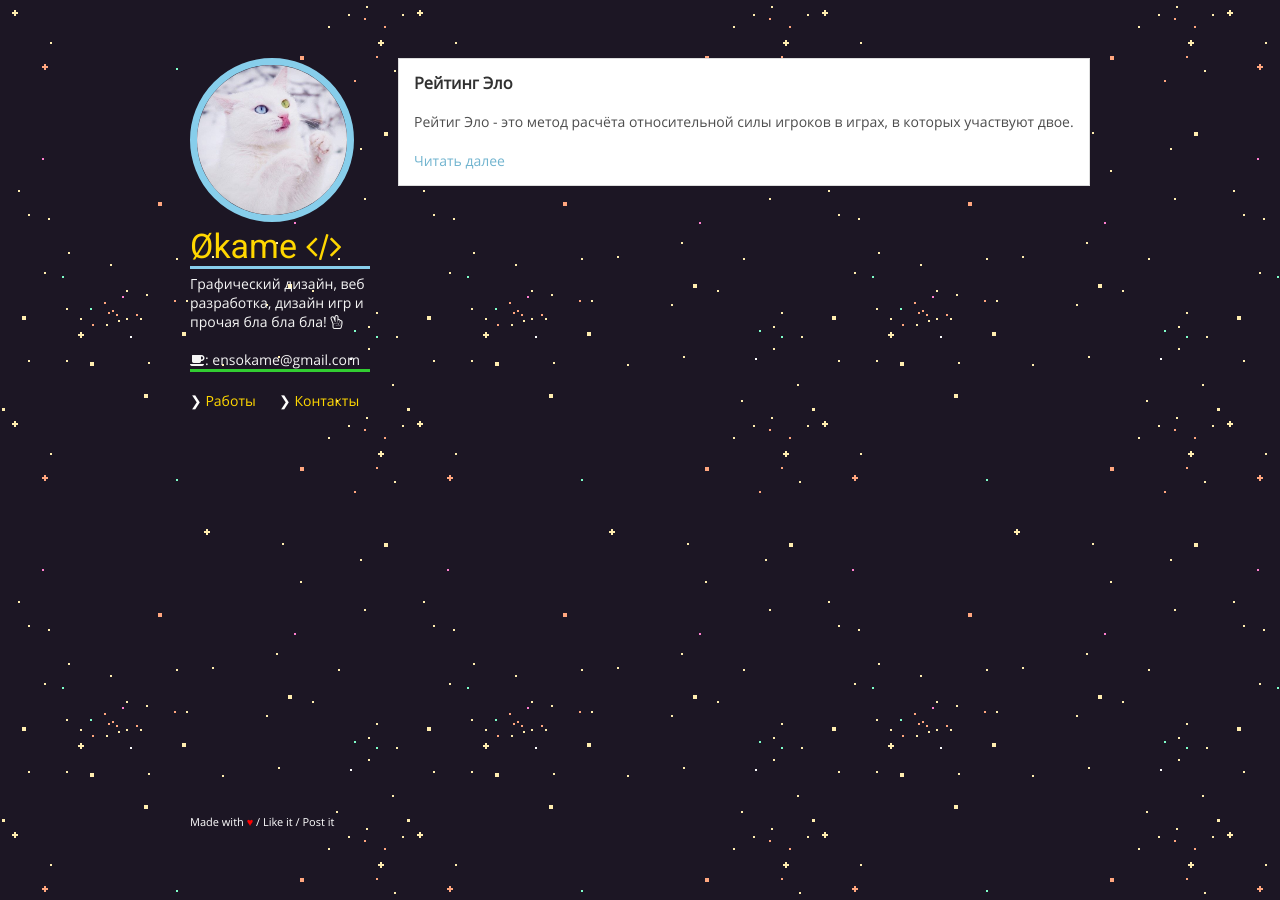
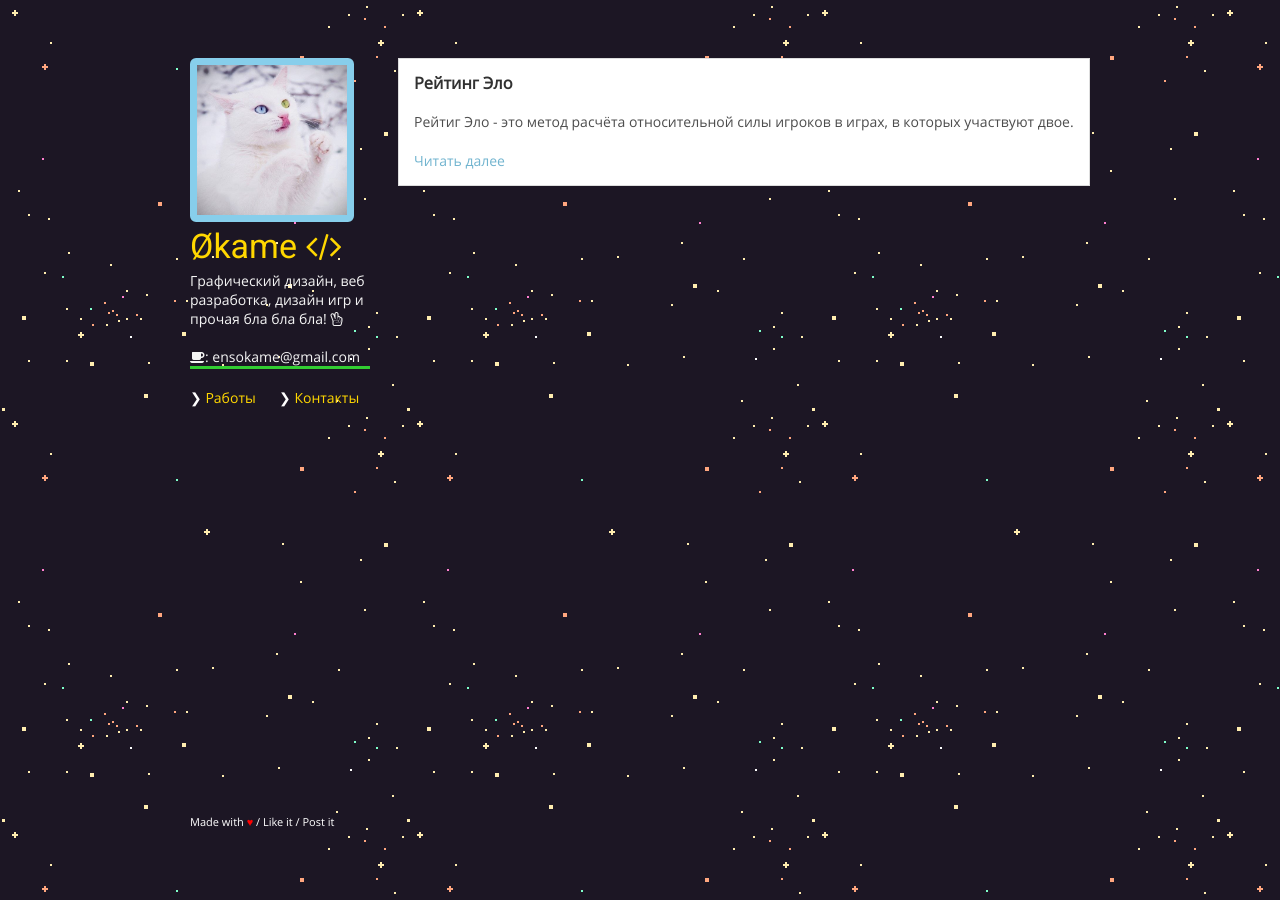
Before and after one commit to IOEnso/ioenso.github.io, a Jekyll site: the page built from index.html, in a window 1280 px wide. Built offline with Jekyll 4.4.1, drawn with Linux system fonts in a browser that asks for light colours.

Commit message:
Update main.css

```diff
--- a/assets/css/main.css
+++ b/assets/css/main.css
@@ -63,14 +63,14 @@ a:hover small {
 	font-family: 'Roboto', sans-serif;
 	color: #FFD700;
 	font-size: 34px;
-	border-bottom: 3px solid #87CEEB;
+	/*border-bottom: 3px solid #87CEEB;*/
 }
 .logo a {
 	color: #FFD700;
 	text-decoration: none;
 }
 .rounded {
-	border-radius: 100%;
+	border-radius: 6px;
 }
 .border-blue {
 	border: 7px solid #87CEEB;
```
